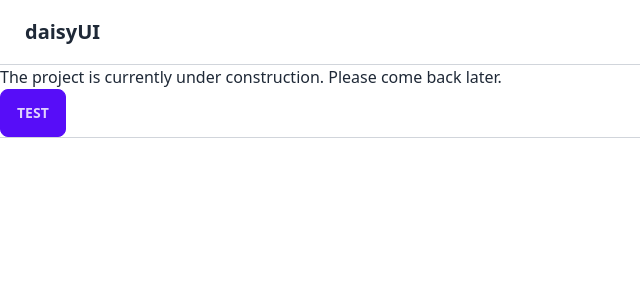
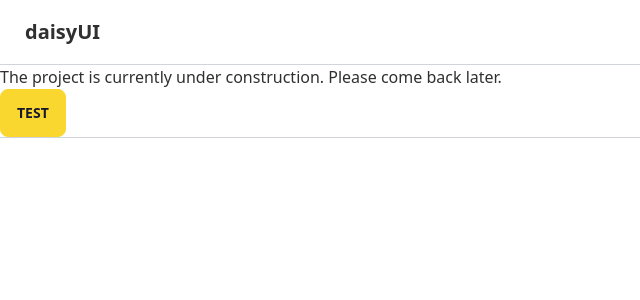
Before and after one commit to lsapundzic/b2b-store-frontend, a Next.js app: page / in a window 1280 px wide. Shown: the top 300 px of the page, without its empty margins (0-640 px from the left). Built offline with nearby package versions, Linux system fonts and the light colour scheme.

Commit message:
Decided for DaisyUI

```diff
--- a/tailwind.config.js
+++ b/tailwind.config.js
@@ -15,4 +15,9 @@ module.exports = {
     },
   },
   plugins: [require("daisyui")],
+
+  daisyui: {
+    themes: ["bumblebee", "business"],
+    darkTheme: "business",
+  },
 };
```
